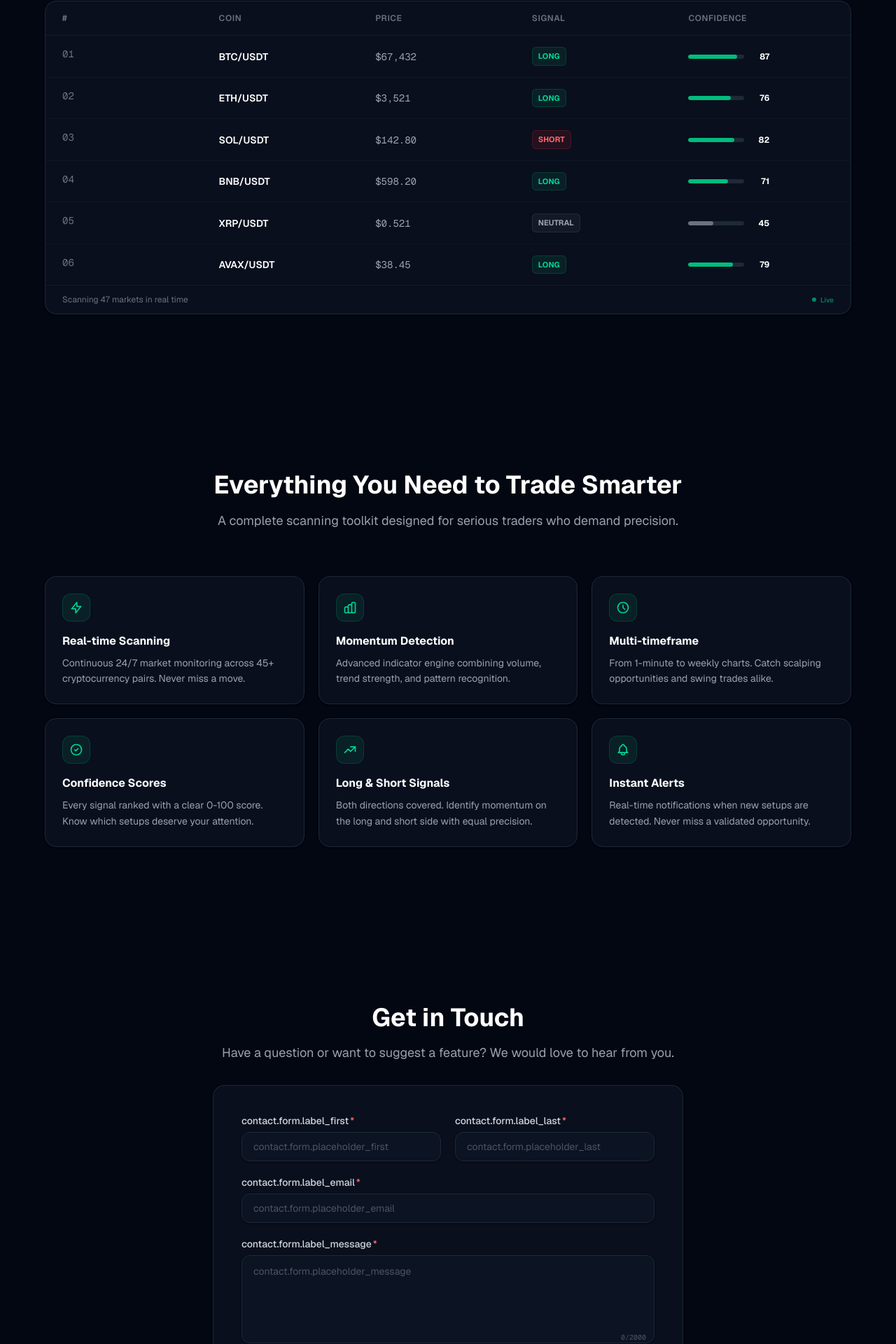
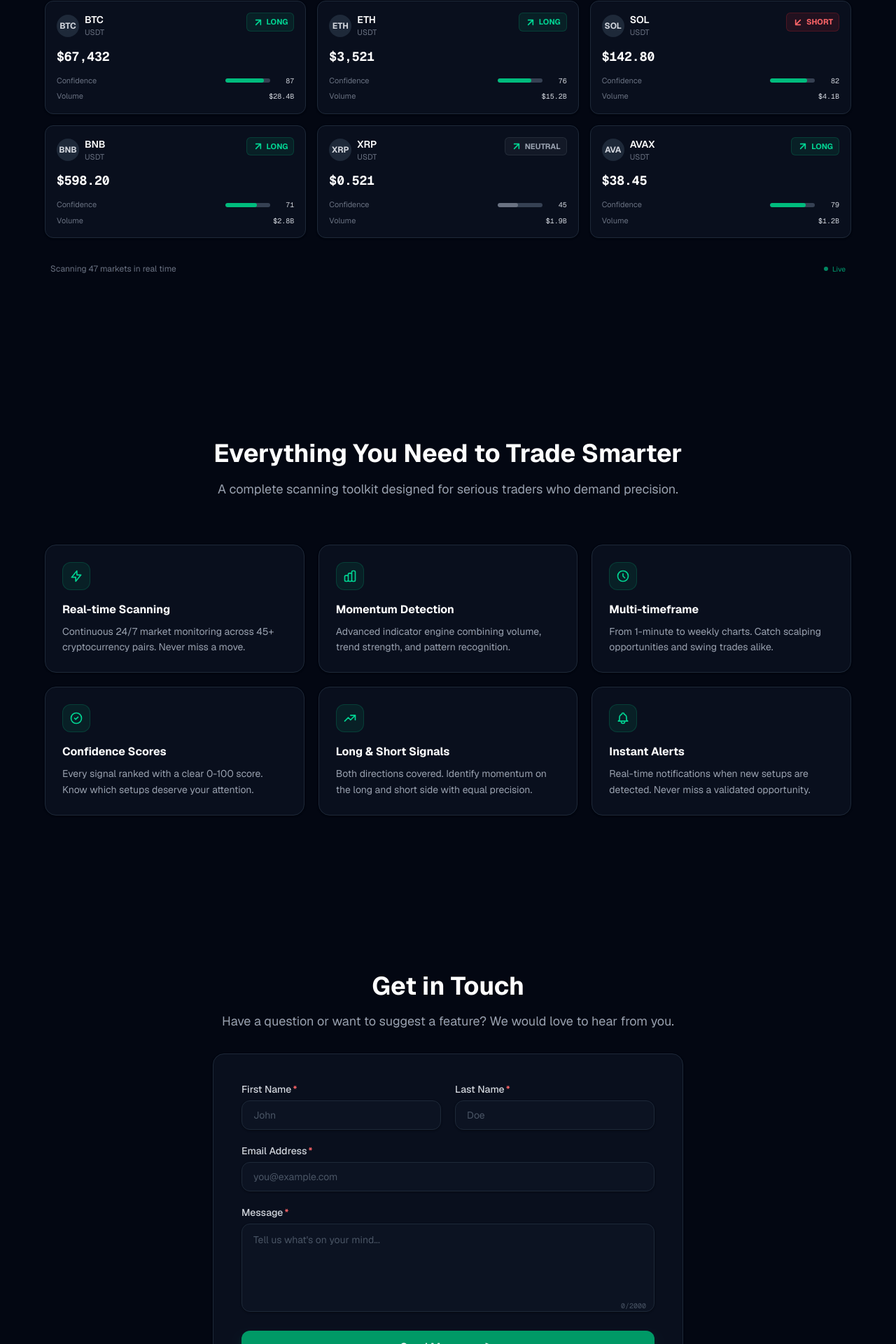
Before and after one commit to rasouljabbari/crypto-sense, a Next.js app: page / in a window 1280 px wide. Shown: the part 2725-4645 px from the top of the page at 70% size. Built offline with nearby package versions, Linux system fonts and the light colour scheme; no server answers.

Commit message:
check rtl
Co-authored-by: ByNara <admin@bynara.id>

```diff
--- a/src/app/page.tsx
+++ b/src/app/page.tsx
@@ -272,7 +272,7 @@ function SiteNav() {
               className="inline-flex items-center gap-2 px-5 py-2.5 text-sm font-semibold text-white bg-emerald-600 hover:bg-emerald-500 rounded-xl transition-all shadow-lg shadow-emerald-500/20"
             >
               {t("landing.nav.launch")}
-              <svg className="w-4 h-4" fill="none" viewBox="0 0 24 24" stroke="currentColor" strokeWidth={2}>
+              <svg className="w-4 h-4 rtl:-scale-x-100" fill="none" viewBox="0 0 24 24" stroke="currentColor" strokeWidth={2}>
                 <path strokeLinecap="round" strokeLinejoin="round" d="M17 8l4 4m0 0l-4 4m4-4H3" />
               </svg>
             </Link>
@@ -350,7 +350,7 @@ function SiteNav() {
               className="flex items-center justify-center gap-2 w-full px-5 py-2.5 text-sm font-semibold text-white bg-emerald-600 hover:bg-emerald-500 rounded-xl transition-all"
             >
               {t("landing.nav.launch")}
-              <svg className="w-4 h-4" fill="none" viewBox="0 0 24 24" stroke="currentColor" strokeWidth={2}>
+              <svg className="w-4 h-4 rtl:-scale-x-100" fill="none" viewBox="0 0 24 24" stroke="currentColor" strokeWidth={2}>
                 <path strokeLinecap="round" strokeLinejoin="round" d="M17 8l4 4m0 0l-4 4m4-4H3" />
               </svg>
             </Link>
@@ -870,7 +870,7 @@ function HeroSection() {
                 className="inline-flex items-center justify-center gap-2 px-6 py-3 text-base font-semibold text-white bg-emerald-600 hover:bg-emerald-500 rounded-xl transition-all shadow-lg shadow-emerald-500/25 hover:shadow-emerald-500/40"
               >
                 {t("landing.hero.cta_start")}
-                <svg className="w-5 h-5" fill="none" viewBox="0 0 24 24" stroke="currentColor" strokeWidth={2}>
+                <svg className="w-5 h-5 rtl:-scale-x-100" fill="none" viewBox="0 0 24 24" stroke="currentColor" strokeWidth={2}>
                   <path strokeLinecap="round" strokeLinejoin="round" d="M17 8l4 4m0 0l-4 4m4-4H3" />
                 </svg>
               </Link>
@@ -1066,45 +1066,38 @@ function LivePreviewSection() {
   const { t } = useI18n();
   const [data] = useState(SCAN_DATA);
 
-  const signalClass = (signal: string) => {
+  const signalStyle = (signal: string) => {
     switch (signal) {
-      case "LONG": return "text-emerald-400 bg-emerald-500/10 border-emerald-500/20";
-      case "SHORT": return "text-red-400 bg-red-500/10 border-red-500/20";
-      default: return "text-gray-400 bg-gray-500/10 border-gray-500/20";
+      case "LONG": return "text-emerald-400 bg-emerald-500/10 border border-emerald-500/20";
+      case "SHORT": return "text-red-400 bg-red-500/10 border border-red-500/20";
+      default: return "text-gray-400 bg-gray-500/10 border border-gray-500/20";
     }
   };
 
+  const signalIcon = (dir: string) => {
+    if (dir === "up") return (
+      <svg className="w-4 h-4 text-emerald-400" fill="none" viewBox="0 0 24 24" stroke="currentColor" strokeWidth={2.5}>
+        <path strokeLinecap="round" strokeLinejoin="round" d="M7 17l9.2-9.2M17 17V7H7" />
+      </svg>
+    );
     return (
-    <SectionShell id="features" className="py-20 sm:py-28">
+      <svg className="w-4 h-4 text-red-400" fill="none" viewBox="0 0 24 24" stroke="currentColor" strokeWidth={2.5}>
+        <path strokeLinecap="round" strokeLinejoin="round" d="M17 7l-9.2 9.2M7 7v10h10" />
+      </svg>
+    );
+  };
+
+  return (
+        <SectionShell className="py-20 sm:py-28">
           <div className="max-w-6xl mx-auto">
             <SectionHeader
               title={t("landing.preview.title")}
               subtitle={t("landing.preview.subtitle")}
             />
 
+        {/* Card grid */}
         <motion.div
-          className="bg-gray-900/50 border border-gray-800 rounded-2xl overflow-hidden"
-          initial={{ opacity: 0, y: 30 }}
-          whileInView={{ opacity: 1, y: 0 }}
-          viewport={{ once: true, margin: "-80px" }}
-          transition={{ duration: 0.7 }}
-        >
-          {/* Table header */}
-          <div className="hidden sm:grid grid-cols-5 gap-4 px-6 py-4 border-b border-gray-800/50 text-xs font-semibold text-gray-500 uppercase tracking-wider">
-            <span>{t("landing.preview.headers.num")}</span>
-            <span>{t("landing.preview.headers.coin")}</span>
-            <span>{t("landing.preview.headers.price")}</span>
-            <span>{t("landing.preview.headers.signal")}</span>
-            <span>{t("landing.preview.headers.confidence")}</span>
-          </div>
-
-          {/* Mobile header */}
-          <div className="sm:hidden px-4 py-3 border-b border-gray-800/50 text-[10px] font-semibold text-gray-500 uppercase tracking-wider">
-            {t("landing.preview.headers.mobile_title")}
-          </div>
-
-          {/* Rows */}
-          <motion.div
+          className="grid grid-cols-1 sm:grid-cols-2 lg:grid-cols-3 gap-4"
           variants={staggerContainer}
           initial="hidden"
           whileInView="visible"
@@ -1114,29 +1107,36 @@ function LivePreviewSection() {
             <motion.div
               key={row.id}
               variants={fadeUp}
-                className="grid grid-cols-2 sm:grid-cols-5 gap-2 sm:gap-4 px-4 sm:px-6 py-3.5 sm:py-4 border-b border-gray-800/30 last:border-0 hover:bg-gray-800/30 transition-all"
+              className="bg-gray-900/50 border border-gray-800 rounded-xl p-4 transition-all duration-300 hover:border-gray-700 hover:shadow-lg hover:shadow-black/20 hover:scale-[1.02]"
             >
-                {/* Rank */}
-                <span className="hidden sm:flex text-sm text-gray-500 font-mono">{String(row.id).padStart(2, "0")}</span>
-
-                {/* Coin + price (mobile: coin takes full width) */}
-                <div className="flex items-center gap-2">
-                  <span className="text-sm font-semibold text-white">{row.coin}</span>
+              {/* Top: coin + signal */}
+              <div className="flex items-start justify-between mb-3">
+                <div className="flex items-center gap-2 min-w-0">
+                  <div className="w-8 h-8 rounded-full bg-gray-800 flex items-center justify-center shrink-0">
+                    <span className="text-xs font-bold text-gray-300">{row.coin.split("/")[0].slice(0, 3)}</span>
                   </div>
-                <div className="flex items-center">
-                  <span className="text-sm text-gray-400 font-mono">{row.price}</span>
+                  <div className="min-w-0">
+                    <div className="text-sm font-semibold text-white truncate">{row.coin.split("/")[0]}</div>
+                    <div className="text-[11px] text-gray-500 truncate">{row.coin.split("/")[1]}</div>
                   </div>
-
-                {/* Signal */}
-                <div className="flex items-center">
-                  <span className={`text-[11px] font-bold px-2 py-1 rounded-md border ${signalClass(row.signal)}`}>
+                </div>
+                <span className={`inline-flex items-center gap-1 text-[11px] font-bold px-2 py-1 rounded-md shrink-0 ${signalStyle(row.signal)}`}>
+                  {signalIcon(row.dir)}
                   {row.signal}
                 </span>
               </div>
 
-                {/* Score */}
-                <div className="flex items-center gap-2">
-                  <div className="flex-1 h-1.5 rounded-full bg-gray-800 overflow-hidden max-w-[80px]">
+              {/* Price */}
+              <div className="text-lg font-bold font-mono text-white mb-3">
+                {row.price}
+              </div>
+
+              {/* Stats */}
+              <div className="space-y-1.5">
+                <div className="flex items-center justify-between text-[11px]">
+                  <span className="text-gray-500">{t("landing.preview.headers.confidence")}</span>
+                  <div className="flex items-center gap-1.5">
+                    <div className="w-16 h-1.5 bg-gray-700 rounded-full overflow-hidden">
                       <motion.div
                         className={`h-full rounded-full ${row.score >= 70 ? "bg-emerald-500" : row.score >= 50 ? "bg-yellow-500" : "bg-gray-500"}`}
                         initial={{ width: 0 }}
@@ -1145,14 +1145,21 @@ function LivePreviewSection() {
                         transition={{ duration: 0.8, delay: 0.2 }}
                       />
                     </div>
-                  <span className="text-xs font-bold text-white w-7 text-right">{row.score}</span>
+                    <span className="text-[10px] font-mono text-gray-300 min-w-[1.8rem] text-end">{row.score}</span>
+                  </div>
+                </div>
+
+                <div className="flex items-center justify-between text-[11px]">
+                  <span className="text-gray-500">Volume</span>
+                  <span className="text-[10px] font-mono text-gray-300">{row.vol}</span>
+                </div>
               </div>
             </motion.div>
           ))}
         </motion.div>
 
         {/* Footer */}
-          <div className="px-4 sm:px-6 py-3 border-t border-gray-800/50 flex items-center justify-between">
+        <div className="mt-6 px-2 py-3 flex items-center justify-between">
           <span className="text-xs text-gray-500">
             {t("landing.preview.scanning", { count: "47" })}
           </span>
@@ -1165,7 +1172,6 @@ function LivePreviewSection() {
             {t("landing.preview.live")}
           </motion.span>
         </div>
-        </motion.div>
       </div>
     </SectionShell>
   );
@@ -1175,6 +1181,8 @@ function LivePreviewSection() {
 
 function FeaturesSection() {
   const { t } = useI18n();
+  const ref = useRef<HTMLElement>(null);
+  const inView = useInView(ref, { once: true, margin: "-80px" });
   const features = [
     { icon: "M13 10V3L4 14h7v7l9-11h-7z", title: t("landing.features.realtime_title"), desc: t("landing.features.realtime_desc") },
     { icon: "M9 19v-6a2 2 0 00-2-2H5a2 2 0 00-2 2v6a2 2 0 002 2h2a2 2 0 002-2zm0 0V9a2 2 0 012-2h2a2 2 0 012 2v10m-6 0a2 2 0 002 2h2a2 2 0 002-2m0 0V5a2 2 0 012-2h2a2 2 0 012 2v14a2 2 0 01-2 2h-2a2 2 0 01-2-2z", title: t("landing.features.momentum_title"), desc: t("landing.features.momentum_desc") },
@@ -1185,7 +1193,14 @@ function FeaturesSection() {
   ];
 
   return (
-    <SectionShell className="py-20 sm:py-28">
+    <motion.section
+      ref={ref}
+      id="features"
+      initial="hidden"
+      animate={inView ? "visible" : "hidden"}
+      variants={fadeIn}
+      className="relative px-4 sm:px-6 lg:px-8 py-20 sm:py-28"
+    >
       <div className="max-w-6xl mx-auto">
         <SectionHeader
           title={t("landing.features.title")}
@@ -1196,8 +1211,7 @@ function FeaturesSection() {
           className="grid grid-cols-1 sm:grid-cols-2 lg:grid-cols-3 gap-4 sm:gap-5"
           variants={staggerContainer}
           initial="hidden"
-          whileInView="visible"
-          viewport={{ once: true, margin: "-80px" }}
+          animate={inView ? "visible" : "hidden"}
         >
           {features.map((feature) => (
             <motion.div
@@ -1224,7 +1238,7 @@ function FeaturesSection() {
           ))}
         </motion.div>
       </div>
-    </SectionShell>
+    </motion.section>
   );
 }
 
--- a/src/components/contact/ContactForm.tsx
+++ b/src/components/contact/ContactForm.tsx
@@ -132,7 +132,7 @@ export function ContactForm() {
               animate={{ opacity: 1, y: 0 }}
               transition={{ delay: 0.3 }}
             >
-              {t("contact.form.success_title")}
+              {t("landing.contact.form.success_title")}
             </motion.h3>
             <motion.p
               className="text-sm text-gray-400 mb-8 max-w-sm mx-auto"
@@ -140,7 +140,7 @@ export function ContactForm() {
               animate={{ opacity: 1, y: 0 }}
               transition={{ delay: 0.4 }}
             >
-              {t("contact.form.success_message")}
+              {t("landing.contact.form.success_message")}
             </motion.p>
             <motion.button
               onClick={reset}
@@ -151,7 +151,7 @@ export function ContactForm() {
               whileHover={{ scale: 1.02 }}
               whileTap={{ scale: 0.98 }}
             >
-              {t("contact.form.send_another")}
+              {t("landing.contact.form.send_another")}
             </motion.button>
           </motion.div>
         ) : (
@@ -165,7 +165,7 @@ export function ContactForm() {
             animate="visible"
             exit={{ opacity: 0, y: -20, transition: { duration: 0.3 } }}
             className="space-y-5"
-            aria-label={t("contact.form.aria_label")}
+            aria-label={t("landing.contact.form.aria_label")}
           >
             {/* Name fields — side by side on sm+ */}
             <div className="grid grid-cols-1 sm:grid-cols-2 gap-5">
@@ -179,10 +179,10 @@ export function ContactForm() {
             <motion.div variants={fieldVariant}>
               <label
                 htmlFor="contact-message"
-                className="block text-sm font-medium text-gray-300 mb-1.5"
+                className="block text-sm font-medium text-gray-300 mb-1.5 text-start"
               >
-                {t(`contact.form.${FIELDS[3].labelKey}`)}
-                <span className="text-red-400 ml-0.5" aria-hidden="true">*</span>
+                {t(`landing.contact.form.${FIELDS[3].labelKey}`)}
+                <span className="text-red-400 ms-0.5" aria-hidden="true">*</span>
               </label>
               <div className="relative">
                 <textarea
@@ -194,16 +194,16 @@ export function ContactForm() {
                   disabled={sending}
                   value={values.message}
                   onChange={(e) => handleChange("message", e.target.value)}
-                  placeholder={t(`contact.form.${FIELDS[3].placeholderKey}`)}
+                  placeholder={t(`landing.contact.form.${FIELDS[3].placeholderKey}`)}
                   aria-invalid={!!errors.message}
                   aria-describedby={errors.message ? "contact-message-error" : "contact-message-count"}
-                  className={`w-full px-4 py-3 text-sm text-white bg-gray-900/50 border rounded-xl resize-none transition-all duration-200 outline-none focus:ring-2 focus:ring-emerald-500/30 focus:border-emerald-500/50 placeholder:text-gray-600 disabled:opacity-50 disabled:cursor-not-allowed ${
+                  className={`w-full px-4 py-3 text-sm text-white text-start bg-gray-900/50 border rounded-xl resize-none transition-all duration-200 outline-none focus:ring-2 focus:ring-emerald-500/30 focus:border-emerald-500/50 placeholder:text-gray-600 disabled:opacity-50 disabled:cursor-not-allowed ${
                     errors.message ? "border-red-500/50" : "border-gray-800"
                   }`}
                 />
                 <span
                   id="contact-message-count"
-                  className="absolute bottom-2 right-3 text-[10px] text-gray-600 font-mono"
+                  className="absolute bottom-2 end-3 text-[10px] text-gray-600 font-mono"
                   aria-live="polite"
                 >
                   {charCount}/2000
@@ -265,7 +265,7 @@ export function ContactForm() {
                       className="flex items-center gap-2"
                     >
                       <Spinner />
-                      {t("contact.form.sending")}
+                      {t("landing.contact.form.sending")}
                     </motion.span>
                   ) : (
                     <motion.span
@@ -275,8 +275,8 @@ export function ContactForm() {
                       exit={{ opacity: 0 }}
                       className="flex items-center gap-2"
                     >
-                      {t("contact.form.submit")}
-                      <svg className="w-4 h-4" fill="none" viewBox="0 0 24 24" stroke="currentColor" strokeWidth={2}>
+                      {t("landing.contact.form.submit")}
+                      <svg className="w-4 h-4 rtl:-scale-x-100" fill="none" viewBox="0 0 24 24" stroke="currentColor" strokeWidth={2}>
                         <path strokeLinecap="round" strokeLinejoin="round" d="M6 12L3.269 3.126A59.768 59.768 0 0121.485 12 59.77 59.77 0 013.27 20.876L5.999 12zm0 0h7.5" />
                       </svg>
                     </motion.span>
@@ -315,10 +315,10 @@ function FormField({
     <motion.div variants={fieldVariant}>
       <label
         htmlFor={inputId}
-        className="block text-sm font-medium text-gray-300 mb-1.5"
+        className="block text-sm font-medium text-gray-300 mb-1.5 text-start"
       >
-        {t(`contact.form.${config.labelKey}`)}
-        <span className="text-red-400 ml-0.5" aria-hidden="true">*</span>
+        {t(`landing.contact.form.${config.labelKey}`)}
+        <span className="text-red-400 ms-0.5" aria-hidden="true">*</span>
       </label>
       <input
         id={inputId}
@@ -328,10 +328,10 @@ function FormField({
         disabled={disabled}
         value={value}
         onChange={(e) => onChange(config.key, e.target.value)}
-        placeholder={t(`contact.form.${config.placeholderKey}`)}
+        placeholder={t(`landing.contact.form.${config.placeholderKey}`)}
         aria-invalid={!!error}
         aria-describedby={error ? errorId : undefined}
-        className={`w-full px-4 py-2.5 text-sm text-white bg-gray-900/50 border rounded-xl transition-all duration-200 outline-none focus:ring-2 focus:ring-emerald-500/30 focus:border-emerald-500/50 placeholder:text-gray-600 disabled:opacity-50 disabled:cursor-not-allowed ${
+        className={`w-full px-4 py-2.5 text-sm text-white text-start bg-gray-900/50 border rounded-xl transition-all duration-200 outline-none focus:ring-2 focus:ring-emerald-500/30 focus:border-emerald-500/50 placeholder:text-gray-600 disabled:opacity-50 disabled:cursor-not-allowed ${
           error ? "border-red-500/50" : "border-gray-800"
         }`}
       />
--- a/src/i18n/dictionaries/fa.json
+++ b/src/i18n/dictionaries/fa.json
@@ -834,7 +834,7 @@
       "title": "Crypto Sense چگونه کار می‌کند",
       "subtitle": "سه مرحله ساده از داده‌های خام بازار تا فرصت‌های معاملاتی تأیید شده.",
       "step1_title": "اسکن بازارها",
-      "step1_desc": "Crypto Sense به طور مداوم بیش از ۴۵ جفت‌ارز دیجیتال را در تمام بازه‌های زمانی اصلی پایش می‌کند و قیمت، حجم و ساختار بازار را به صورت لحظه‌ای تحلیل می‌نماید.",
+      "step1_desc": "Crypto Sense به طور مداوم بیش از ۸۰ جفت‌ارز دیجیتال را در تمام بازه‌های زمانی اصلی پایش می‌کند و قیمت، حجم و ساختار بازار را به صورت لحظه‌ای تحلیل می‌نماید.",
       "step2_title": "تحلیل با دقت",
       "step2_desc": "موتور چندعاملی ما شاخص‌های مومنتوم، قدرت روند، پروفایل حجم و سطوح حمایت/مقاومت را ارزیابی می‌کند تا هر فرصت را اعتبارسنجی کند.",
       "step3_title": "سیگنال‌های شفاف دریافت کنید",
@@ -843,7 +843,7 @@
     "preview": {
       "title": "پیش‌نمایش اسکن زنده",
       "subtitle": "نوع سیگنال‌های شفاف و قابل اجرایی که Crypto Sense هر روز ارائه می‌دهد را ببینید.",
-      "scanning": "اسکن {count} بازار به صورت زنده",
+      "scanning": "اسکن بازار به صورت زنده",
       "live": "زنده",
       "headers": {
         "num": "#",
@@ -858,7 +858,7 @@
       "title": "همه چیز برای معامله هوشمندتر",
       "subtitle": "یک مجموعه کامل اسکن طراحی شده برای معامله‌گران حرفه‌ای که دقت را می‌طلبند.",
       "realtime_title": "اسکن لحظه‌ای",
-      "realtime_desc": "پایش مداوم ۲۴/۷ بازار در بیش از ۴۵ جفت‌ارز دیجیتال. هیچ حرکتی را از دست ندهید.",
+      "realtime_desc": "پایش مداوم ۲۴/۷ بازار در بیش از ۸۰ جفت‌ارز دیجیتال. هیچ حرکتی را از دست ندهید.",
       "momentum_title": "تشخیص مومنتوم",
       "momentum_desc": "موتور پیشرفته شاخص‌ها که حجم، قدرت روند و تشخیص الگو را ترکیب می‌کند.",
       "multitf_title": "چندبازه زمانی",
```
Lines whose indentation alone changed are shown as unchanged.
